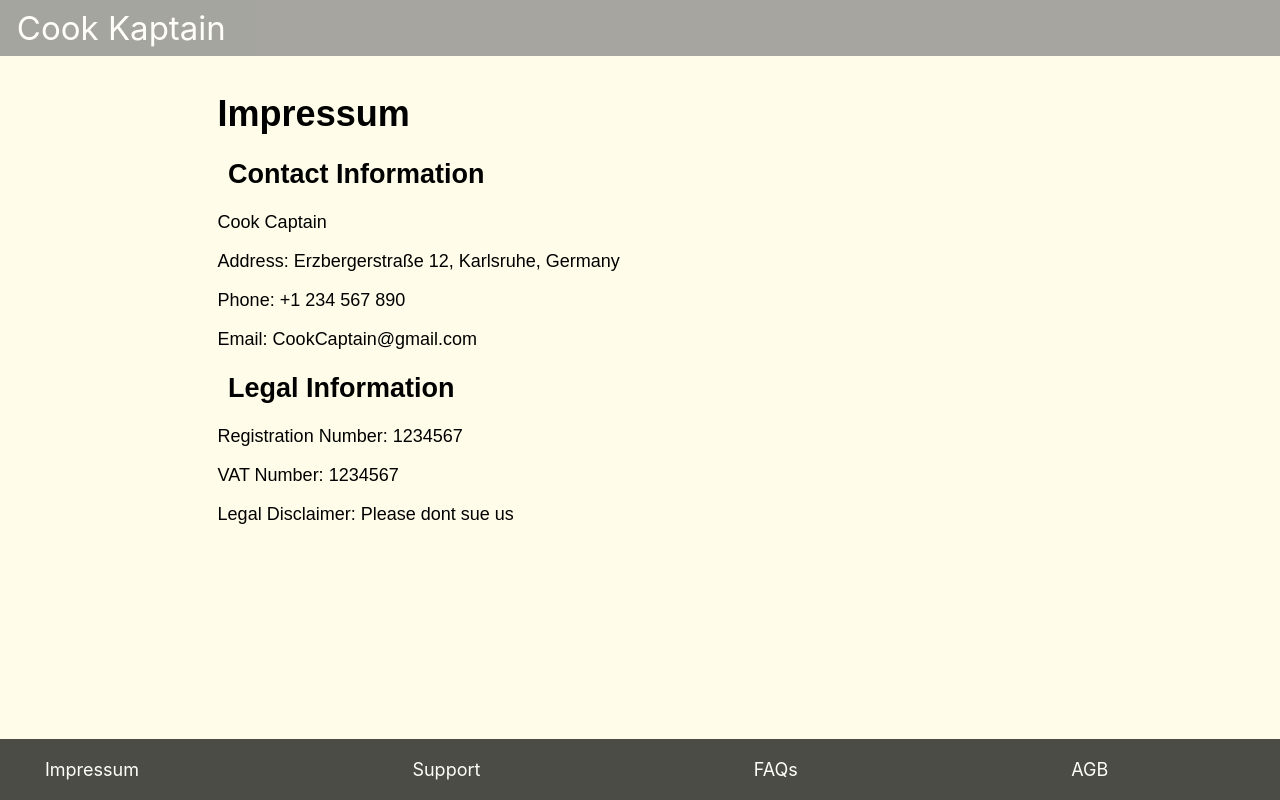
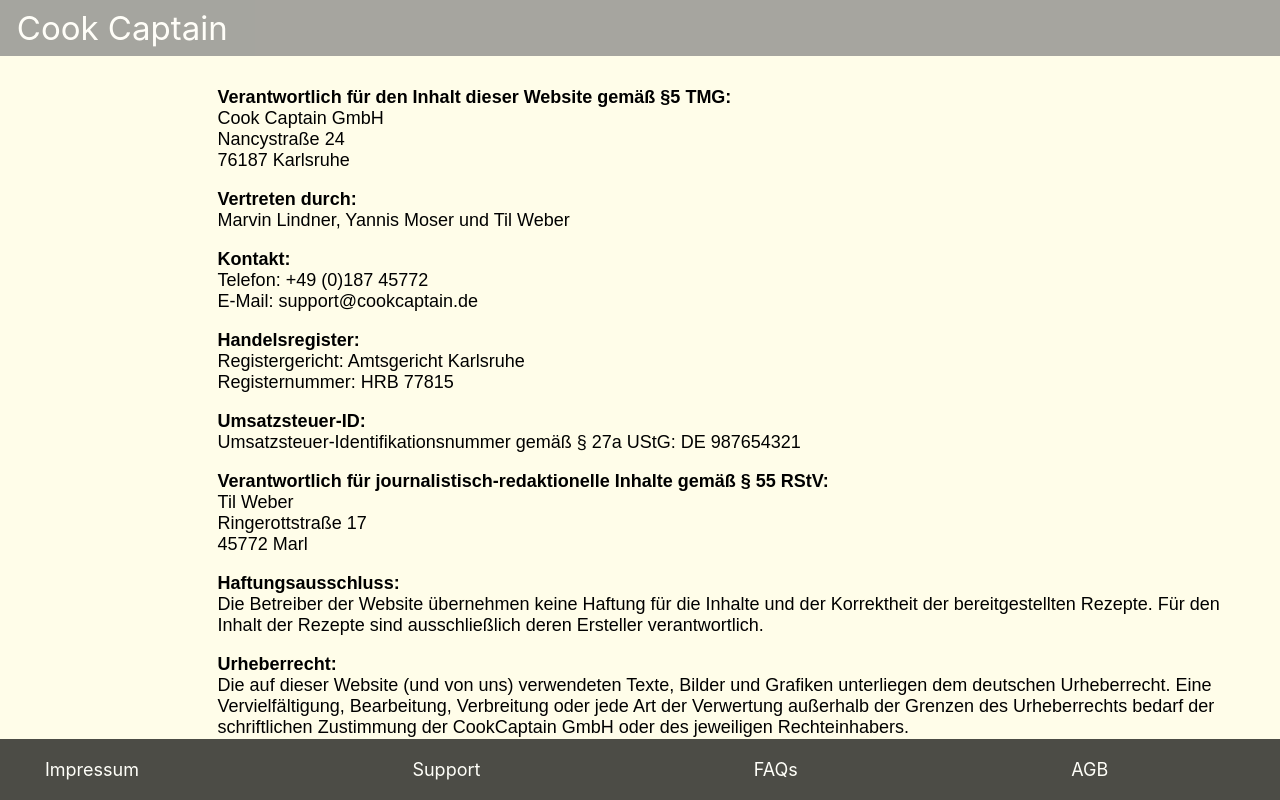
Before and after one commit to Schmarvinius/CookCaptain, a React (Create React App) app in the folder clientside/: page /impressum in a window 1280 px wide. Built offline with nearby package versions, Linux system fonts and the light colour scheme.

Commit message:
updated imprint

```diff
--- a/clientside/src/Imprint/Imprint.js
+++ b/clientside/src/Imprint/Imprint.js
@@ -19,21 +19,56 @@
         <div className="background">
           <div className="headbar">
             <button className="textButton" onClick={handleBackClick}>
-              <div className="fancy">Cook Kaptain</div>
+              <div className="fancy">Cook Captain</div>
             </button>
           </div>
           <div className="imprintBody">
             <div className="impressum-content">
-              <h1>Impressum</h1>
-              <h2 className="impressum-heading">Contact Information</h2>
-              <p>Cook Captain</p>
-              <p>Address: Erzbergerstraße 12, Karlsruhe, Germany</p>
-              <p>Phone: +1 234 567 890</p>
-              <p>Email: CookCaptain@gmail.com</p>
-              <h2 className="impressum-heading">Legal Information</h2>
-              <p>Registration Number: 1234567</p>
-              <p>VAT Number: 1234567</p>
-              <p>Legal Disclaimer: Please dont sue us</p>
+              <p>
+                <b>Verantwortlich für den Inhalt dieser Website gemäß §5 TMG:</b>
+                <br/>Cook Captain GmbH
+                <br/>Nancystraße 24
+                <br/>76187 Karlsruhe
+              </p>
+
+              <p>
+                <b>Vertreten durch:</b>
+                <br/> Marvin Lindner, Yannis Moser und Til Weber
+              </p>
+
+              <p>
+                <b>Kontakt:</b>
+                <br/>Telefon: +49 (0)187 45772
+                <br/>E-Mail: support@cookcaptain.de
+              </p>
+
+              <p>
+                <b>Handelsregister:</b>
+                <br/>Registergericht: Amtsgericht Karlsruhe
+                <br/>Registernummer: HRB 77815
+              </p>
+
+              <p>
+                <b>Umsatzsteuer-ID:</b>
+                <br/>Umsatzsteuer-Identifikationsnummer gemäß § 27a UStG: DE 987654321
+              </p>
+
+              <p>
+                <b>Verantwortlich für journalistisch-redaktionelle Inhalte gemäß § 55 RStV:</b>
+                <br/>Til Weber
+                <br/>Ringerottstraße 17
+                <br/>45772 Marl
+              </p>
+
+              <p>
+                <b>Haftungsausschluss:</b>
+                <br/>Die Betreiber der Website übernehmen keine Haftung für die Inhalte und der Korrektheit der bereitgestellten Rezepte. Für den Inhalt der Rezepte sind ausschließlich deren Ersteller verantwortlich.
+              </p>
+
+              <p>
+                <b>Urheberrecht:</b>
+                <br/>Die auf dieser Website (und von uns) verwendeten Texte, Bilder und Grafiken unterliegen dem deutschen Urheberrecht. Eine Vervielfältigung, Bearbeitung, Verbreitung oder jede Art der Verwertung außerhalb der Grenzen des Urheberrechts bedarf der schriftlichen Zustimmung der CookCaptain GmbH oder des jeweiligen Rechteinhabers.
+              </p>
             </div>
           </div>
         </div>
```
